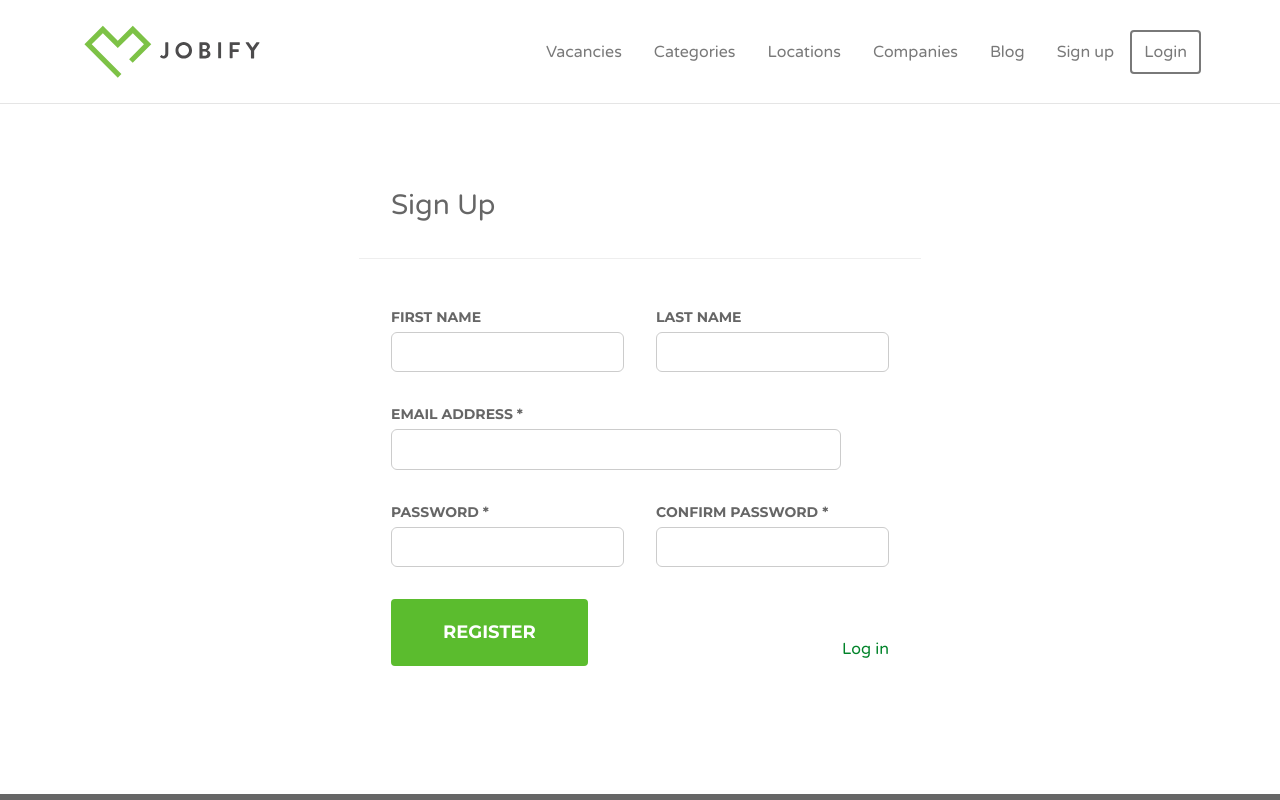
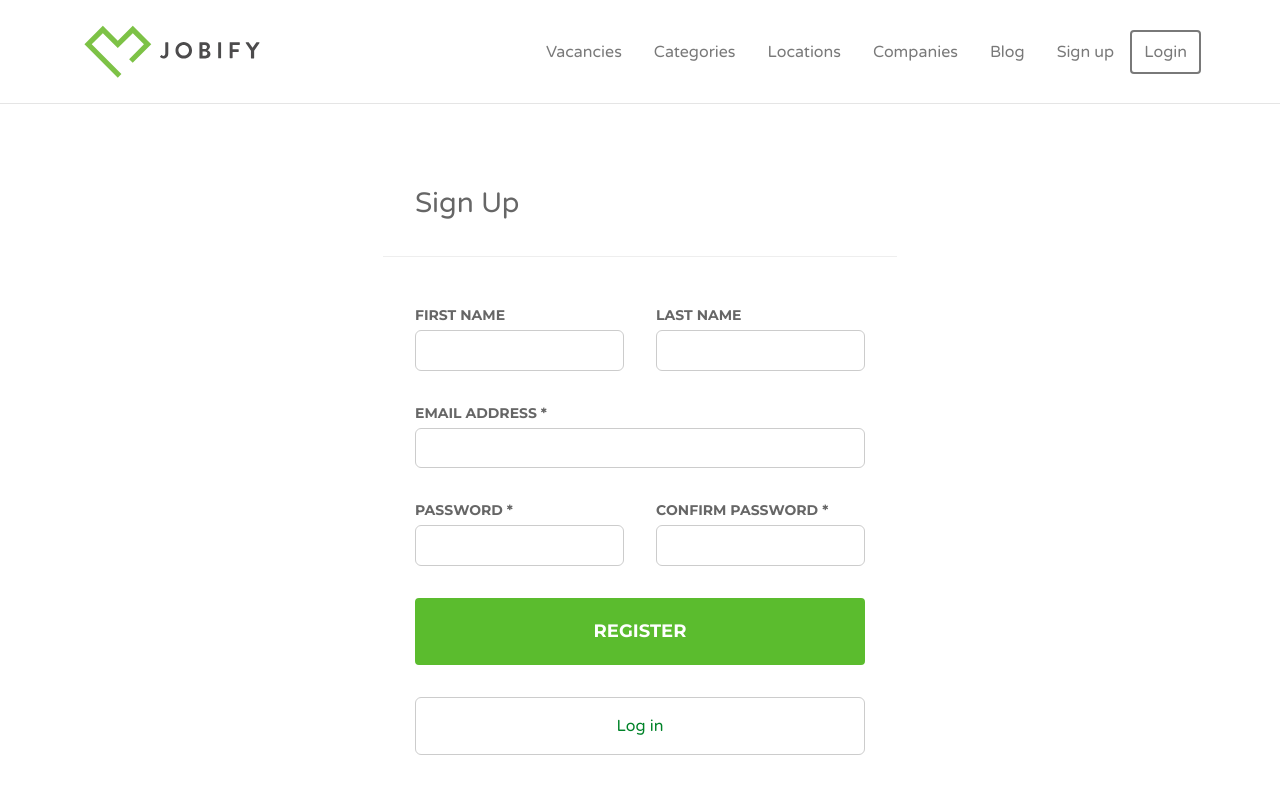
Before and after one commit to Ragima88/jobify, a React (Vite) app: page /sign-up in a window 1280 px wide. Shown: the top 800 px of the page. Built offline with nearby package versions, Linux system fonts and the light colour scheme.

Commit message:
Listing pages completed, Login and Sugnup responsive, Vacancy page responsive

```diff
--- a/src/components/Header/header.scss
+++ b/src/components/Header/header.scss
@@ -2,6 +2,9 @@
 .header {
   @include flex(column, center, center);
   box-shadow: inset 0 -1px 0 rgba(0, 0, 0, 0.1);
+  position: fixed;
+  background-color: white;
+  z-index: 1000;
   &-in {
     @include flex(row, center, space-between);
     padding: 1.5rem;
--- a/src/pages/Listing/Listing.jsx
+++ b/src/pages/Listing/Listing.jsx
@@ -1,16 +1,16 @@
-import { Link } from "react-router-dom";
+import { Link, useNavigate } from "react-router-dom";
 import Section from "../../components/Section/Section";
 import "./listing.scss";
 import { useSelector } from "react-redux";
+import { useFilter } from "../../hooks/useFilter";
 
 const Listing = ({ variant = "categories" }) => {
+  const navigate = useNavigate();
   const posts = useSelector((state) => state.jobPosts.jobPosts);
   const listing = useSelector((state) => state[variant][variant]);
-
   const sortedListing = [...listing].sort((a, b) =>
     a.name.localeCompare(b.name)
   );
-
   const updatedListing = sortedListing.map((item) => {
     const count = posts.filter(
       (post) => post[`${variant}_id`] === item.id
@@ -20,6 +20,29 @@ const Listing = ({ variant = "categories" }) => {
       count,
     };
   });
+  const { _, handleSelectChange, handleFilterChange } = useFilter(posts);
+
+  const listingVariant =
+    variant === "categories"
+      ? "category"
+      : variant === "locations"
+      ? "location"
+      : variant === "companies"
+      ? "company"
+      : -1;
+
+  const handleClick = (id) => {
+    handleSelectChange({
+      ...{
+        company: -1,
+        location: -1,
+        category: -1,
+      },
+      [listingVariant]: id,
+    });
+    handleFilterChange();
+    navigate("/vacancies");
+  };
 
   return (
     <div className="listing-page">
@@ -30,9 +53,9 @@ const Listing = ({ variant = "categories" }) => {
         <div className="listing-grid">
           {updatedListing.map((item) => (
             <div key={item.id} className="listing-item">
-              <Link href={item.link} target="_blank">
+              <div onClick={() => handleClick(item.id)}>
                 {item.name} ({item.count} posts)
-              </Link>
+              </div>
             </div>
           ))}
         </div>
--- a/src/pages/Listing/listing.scss
+++ b/src/pages/Listing/listing.scss
@@ -41,7 +41,11 @@
         padding: 6px 0;
         border-bottom: 1px solid #eee;
         color: #008329;
-        text-decoration: none;
+
+        cursor: pointer;
+        &:hover {
+          text-decoration: underline;
+        }
       }
     }
   }
--- a/src/pages/Login/login.scss
+++ b/src/pages/Login/login.scss
@@ -1,4 +1,7 @@
 @import "../../styles/mixins";
+.login-page {
+  width: 100%;
+  max-width: 514px;
   .login-section {
     &-in {
       @include flex(column, flex-start, flex-start);
@@ -19,7 +22,7 @@
             margin-bottom: 0.25rem;
           }
           input {
-          width: 27rem;
+            width: 100%;
             background-color: #fff;
             border: 1px solid #ccc;
             border-radius: 0.376rem;
@@ -60,3 +63,4 @@
       }
     }
   }
+}
--- a/src/pages/PostJob/post-job.scss
+++ b/src/pages/PostJob/post-job.scss
@@ -18,8 +18,10 @@
   .post-job-form-section {
     &-in {
       @include flex(column, center, flex-start);
-      padding: 3rem 0;
+      padding: 3rem 1.5rem;
+
       form {
+        width: 100%;
         h2 {
           font-size: 23px;
           font-weight: 400;
@@ -60,7 +62,7 @@
           }
           input,
           select {
-            width: 945px;
+            width: 100%;
             padding: 10px 14px;
             font-weight: 400;
             line-height: 1;
@@ -123,7 +125,7 @@
             margin-bottom: 0.5rem;
           }
           textarea {
-            width: 945px;
+            width: 100%;
             height: 240px;
             border: 1px solid #ccc;
           }
--- a/src/pages/Root/root.scss
+++ b/src/pages/Root/root.scss
@@ -6,5 +6,6 @@
   main {
     @include flex(column, center, flex-start);
     flex: 1;
+    margin-top: 6.4rem;
   }
 }
--- a/src/pages/SignUp/sign-up.scss
+++ b/src/pages/SignUp/sign-up.scss
@@ -1,4 +1,6 @@
 @import "../../styles/mixins";
+.sign-up {
+  width: 514px;
   .sign-up-section {
     &-in {
       @include flex(column, flex-start, flex-start);
@@ -20,6 +22,7 @@
           margin-bottom: 0.25rem;
         }
         input {
+          width: 100%;
           background-color: #fff;
           border: 1px solid #ccc;
           border-radius: 0.376rem;
@@ -28,9 +31,9 @@
         }
         .name-input {
           @include flex(row, center, center);
+          flex-wrap: wrap;
           .first-name {
             @include flex(column, flex-start, center);
-          margin-right: 2rem;
           }
           .last-name {
             @include flex(column, flex-start, center);
@@ -38,15 +41,12 @@
         }
         .email {
           @include flex(column, flex-start, center);
-        input {
-          width: 450px;
-        }
         }
         .password-input {
           @include flex(row, center, center);
+          flex-wrap: wrap;
           .password {
             @include flex(column, flex-start, center);
-          margin-right: 2rem;
           }
           .confirm-password {
             @include flex(column, flex-start, center);
@@ -59,6 +59,7 @@
         }
         .sign-up-bottom {
           @include flex(row, center, space-between);
+          flex-wrap: wrap;
           .button {
             color: #fff;
             font-family: "Montserrat";
@@ -79,6 +80,13 @@
           .sign-up-bottom-right {
             color: #008329;
             transition: all 0.3s ease;
+            width: 100%;
+            background-color: #fff;
+            border: 1px solid #ccc;
+            border-radius: 0.376rem;
+            padding: 1rem 0.875rem;
+            margin-bottom: 2rem;
+            text-align: center;
             &:hover {
               text-decoration: underline;
             }
@@ -87,3 +95,25 @@
       }
     }
   }
+}
+
+@media (min-width: 768px) {
+  .sign-up {
+    .sign-up-section {
+      form {
+        .name-input {
+          flex-wrap: nowrap;
+          .first-name {
+            margin-right: 2rem;
+          }
+        }
+        .password-input {
+          flex-wrap: nowrap;
+          .password {
+            margin-right: 2rem;
+          }
+        }
+      }
+    }
+  }
+}
--- a/src/pages/Vacancy/vacancy.scss
+++ b/src/pages/Vacancy/vacancy.scss
@@ -36,6 +36,7 @@
     }
     &-in {
       @include flex(row, flex-start, center);
+      flex-wrap: wrap;
       padding: 5rem 0;
       article {
         @include flex(column, flex-start, flex-start);
@@ -106,3 +107,8 @@
     }
   }
 }
+@media (min-width: 768px) {
+  .vacancy-page .vacancy-section-in {
+    flex-wrap: nowrap;
+  }
+}
--- a/src/sections/HeroSection/hero-section.scss
+++ b/src/sections/HeroSection/hero-section.scss
@@ -5,7 +5,7 @@
   &-in {
     @include flex(column, center, center);
     text-align: center;
-    padding: 3rem 0;
+    padding: 3rem 1.5rem;
   }
 
   &.has-background {
```
Lines whose indentation alone changed are shown as unchanged.
